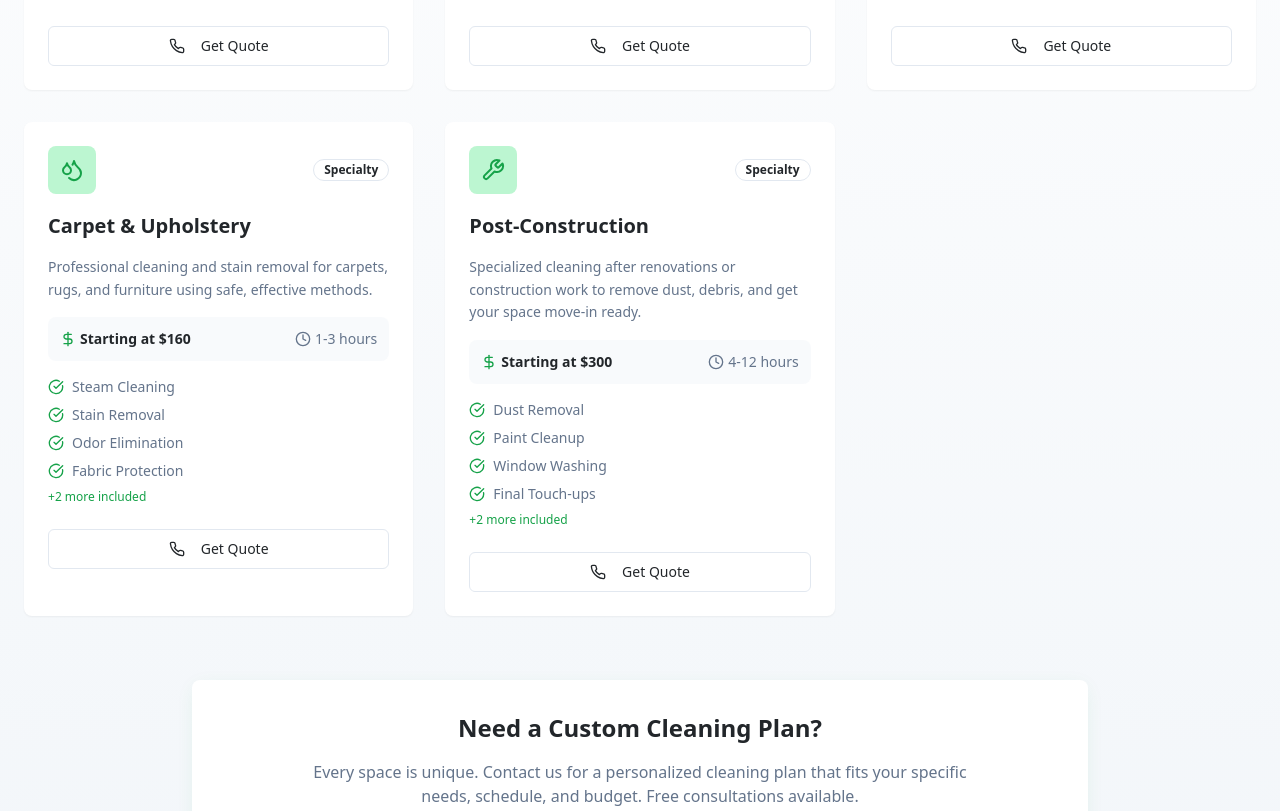
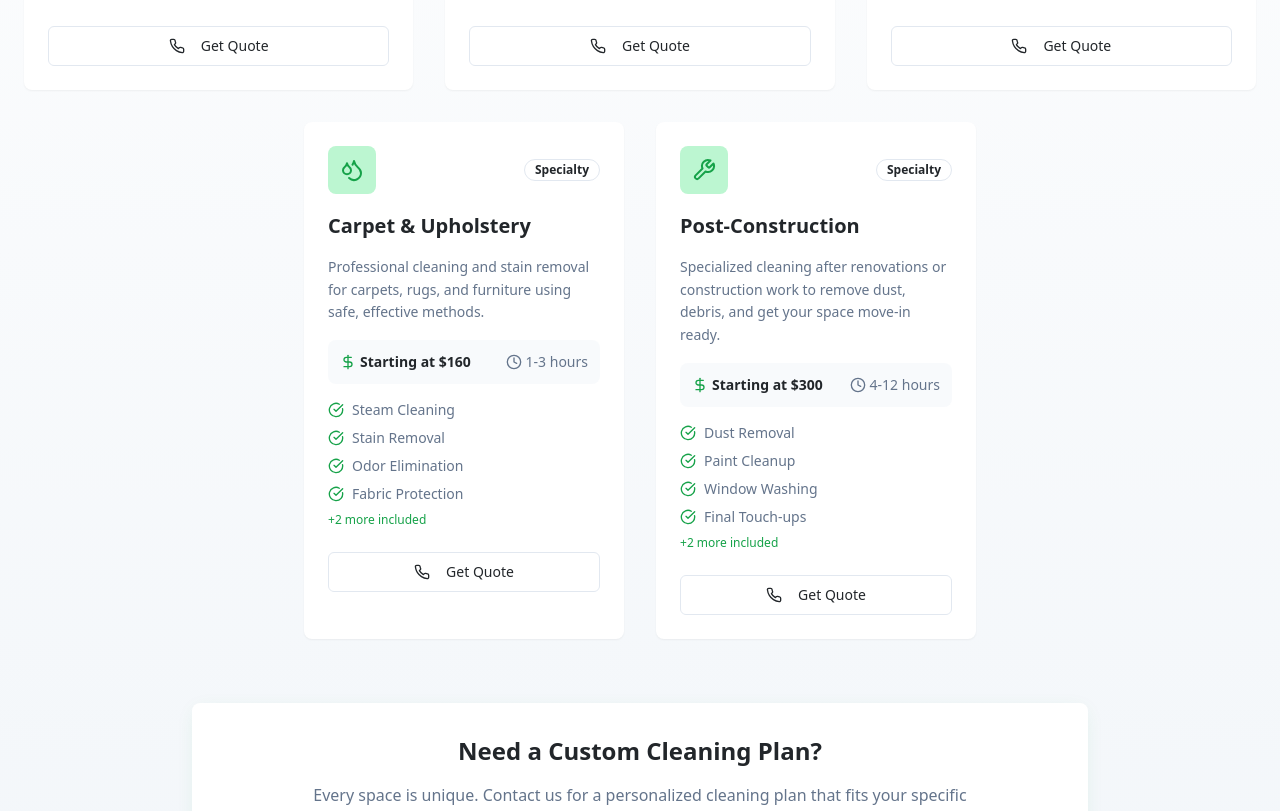
Before and after one commit to alexandertfranco/ecoease-clean-website, a React (Vite) app: page / in a window 1280 px wide. Shown: the part 1463-2274 px from the top of the page. Built offline with nearby package versions, Linux system fonts and the light colour scheme.

Commit message:
Update service card distribution
Adjusted the distribution of service cards to center the two cards on the bottom row. Added "most popular" tags to Residential Cleaning and Deep Cleaning, and removed the tag from Commercial Cleaning.
-edited src/components/Services.tsx

```diff
--- a/src/components/Services.tsx
+++ b/src/components/Services.tsx
@@ -11,7 +11,7 @@ const services = [
     features: ["Kitchen & Bathrooms", "Dusting & Vacuuming", "Window Cleaning", "Floor Care", "Laundry Folding", "Dishwashing"],
     pricing: "As low as $220",
     duration: "2-4 hours",
-    popular: false,
+    popular: true,
     category: "Home"
   },
   {
@@ -21,7 +21,7 @@ const services = [
     features: ["Office Spaces", "Retail Stores", "Medical Facilities", "Post-Construction", "Sanitization", "Trash Removal"],
     pricing: "As low as $270",
     duration: "3-6 hours",
-    popular: true,
+    popular: false,
     category: "Business"
   },
   {
@@ -73,7 +73,8 @@ const Services = () => {
 
         {/* Services Grid */}
         <div className="grid grid-cols-1 md:grid-cols-2 lg:grid-cols-3 gap-8 max-w-7xl mx-auto mb-16">
-          {services.map((service, index) => (
+          {/* First row - 3 cards */}
+          {services.slice(0, 3).map((service, index) => (
             <Card
               key={service.title}
               className="group hover:shadow-glow transition-all duration-300 hover:-translate-y-2 border-0 shadow-elegant relative overflow-hidden"
@@ -143,6 +144,80 @@ const Services = () => {
               </CardContent>
             </Card>
           ))}
+
+          {/* Second row - 2 centered cards */}
+          <div className="lg:col-start-1 lg:col-end-4 lg:flex lg:justify-center lg:gap-8">
+            {services.slice(3).map((service, index) => (
+              <Card
+                key={service.title}
+                className="group hover:shadow-glow transition-all duration-300 hover:-translate-y-2 border-0 shadow-elegant relative overflow-hidden lg:w-80"
+                style={{ animationDelay: `${(index + 3) * 0.1}s` }}
+              >
+                {service.popular && (
+                  <Badge className="absolute top-4 right-4 bg-primary text-primary-foreground z-10">
+                    Most Popular
+                  </Badge>
+                )}
+
+                <CardHeader className="pb-4">
+                  <div className="flex items-center justify-between mb-3">
+                    <div className="p-3 bg-primary-glow rounded-lg group-hover:bg-primary group-hover:text-primary-foreground transition-colors">
+                      <service.icon className="h-6 w-6 text-primary group-hover:text-primary-foreground" />
+                    </div>
+                    <Badge variant="outline" className="text-xs">
+                      {service.category}
+                    </Badge>
+                  </div>
+                  <h3 className="text-xl font-semibold text-foreground group-hover:text-primary transition-colors">
+                    {service.title}
+                  </h3>
+                </CardHeader>
+
+                <CardContent className="pt-0">
+                  <p className="text-muted-foreground mb-4 leading-relaxed text-sm">
+                    {service.description}
+                  </p>
+
+                  {/* Pricing and Duration */}
+                  <div className="flex items-center justify-between mb-4 p-3 bg-muted/50 rounded-lg">
+                    <div className="flex items-center text-sm">
+                      <DollarSign className="h-4 w-4 text-primary mr-1" />
+                      <span className="font-semibold text-foreground">{service.pricing}</span>
+                    </div>
+                    <div className="flex items-center text-sm text-muted-foreground">
+                      <Clock className="h-4 w-4 mr-1" />
+                      <span>{service.duration}</span>
+                    </div>
+                  </div>
+
+                  {/* Features List */}
+                  <div className="space-y-2 mb-6">
+                    {service.features.slice(0, 4).map((feature, idx) => (
+                      <div key={idx} className="flex items-center text-sm text-muted-foreground">
+                        <CheckCircle className="w-4 h-4 text-success mr-2 flex-shrink-0" />
+                        <span>{feature}</span>
+                      </div>
+                    ))}
+                    {service.features.length > 4 && (
+                      <div className="text-xs text-primary font-medium">
+                        +{service.features.length - 4} more included
+                      </div>
+                    )}
+                  </div>
+
+                  {/* Action Button */}
+                  <Button
+                    className="w-full group-hover:bg-primary group-hover:text-primary-foreground transition-colors"
+                    variant="outline"
+                    onClick={() => window.location.href = '/booking'}
+                  >
+                    <Phone className="w-4 h-4 mr-2" />
+                    Get Quote
+                  </Button>
+                </CardContent>
+              </Card>
+            ))}
+          </div>
         </div>
 
         {/* Call to Action Section */}
```
